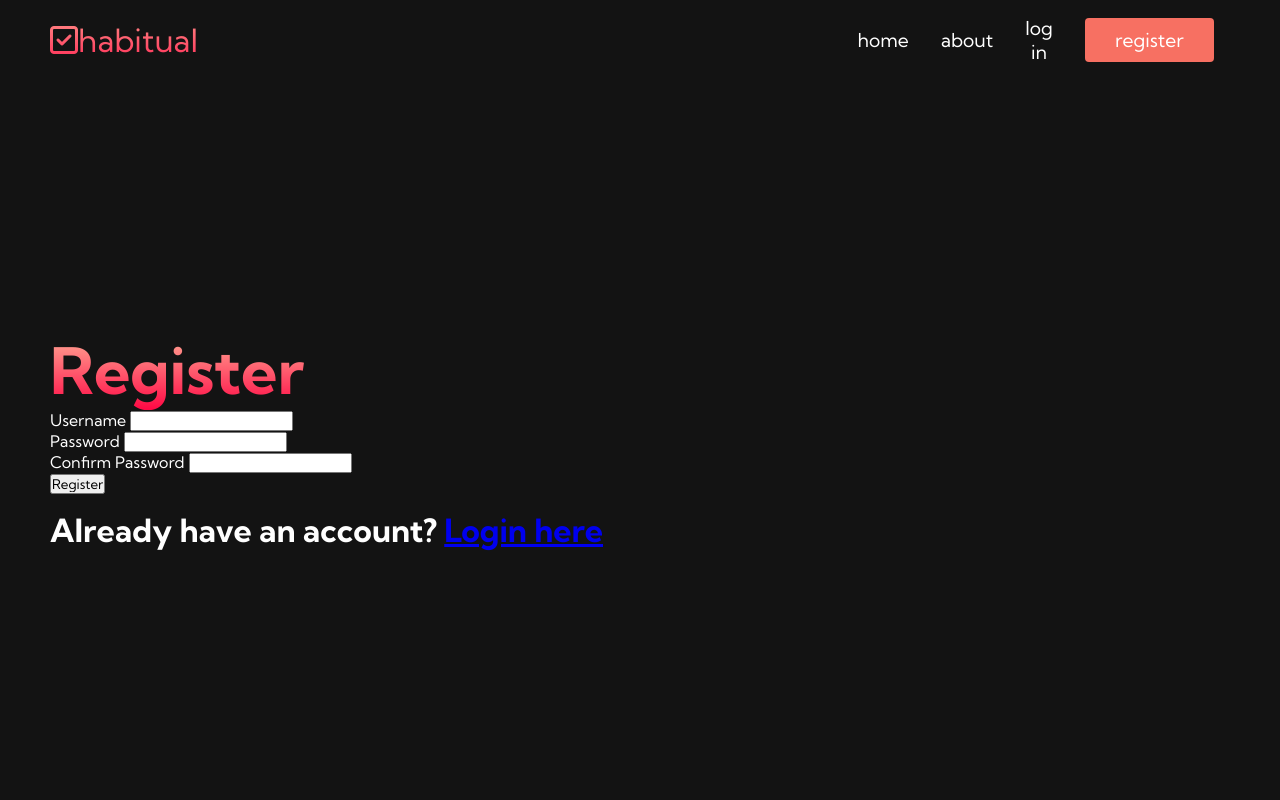
After one commit to CrLeCook/Milestone-Project-3, a Flask app: page /register in a window 1280 px wide. The commit adds this page. Run offline with Flask 3, Linux system fonts and the light colour scheme; some libraries are stand-ins or nearby versions.

Commit message:
user auth added

```diff
--- a/application/forms.py
+++ b/application/forms.py
@@ -1,17 +1,24 @@
 from flask_wtf import FlaskForm
-from wtforms import StringField, TextAreaField, SelectField, SubmitField
-from wtforms.validators import DataRequired
+from wtforms import StringField, PasswordField, BooleanField, SubmitField, TextAreaField, SelectField
+from wtforms.validators import DataRequired, Length, EqualTo
 
-# Define a FlaskForm for creating a new todo
 class TodoForm(FlaskForm):
-    # StringField for the name of the task
-    name = StringField('name of task', validators=[DataRequired()])
+    name = StringField('Name of Task', validators=[DataRequired()])
+    description = TextAreaField('Description', validators=[DataRequired()])
+    completed = SelectField('Completed?', choices=[("False", "No"), ("True", "Yes")], validators=[DataRequired()])
+    submit = SubmitField("Create Task!")
 
-    # TextAreaField for the description of the task
-    description = TextAreaField('description', validators=[DataRequired()])
+class RegistrationForm(FlaskForm):
+    username = StringField('Username', validators=[DataRequired()])
+    password = PasswordField('Password', validators=[DataRequired()])
+    confirm_password = PasswordField('Confirm Password', validators=[
+        DataRequired(),
+        EqualTo('password', message='Passwords must match')
+    ])
+    submit = SubmitField('Register')
 
-    # SelectField for indicating whether the task is completed or not
-    completed = SelectField('completed?', choices=[("False", "no"), ("True", "yes")], validators=[DataRequired()])
-
-    # SubmitField for submitting the form to create the task
-    submit = SubmitField("create task!")
+class LoginForm(FlaskForm):
+    username = StringField('Username', validators=[DataRequired()])
+    password = PasswordField('Password', validators=[DataRequired()])
+    remember = BooleanField('Remember Me')
+    submit = SubmitField('Login')
--- a/application/routes.py
+++ b/application/routes.py
@@ -1,47 +1,65 @@
-from application import app
 from flask import render_template, redirect, flash, request, url_for
-from application import db
-from .forms import TodoForm
+from flask_login import login_user, current_user, logout_user, login_required
+from application import app, db, bcrypt, login_manager
+from .forms import TodoForm, RegistrationForm, LoginForm
 from datetime import datetime
 from bson import ObjectId
+from flask_login import UserMixin
 
-# Route for the index page
+class User(UserMixin):
+    def __init__(self, user_id, username, password):
+        self.id = str(user_id)
+        self.username = username
+        self.password = password
+
+    @staticmethod
+    def get_by_id(user_id):
+        user = db.users.find_one({"_id": ObjectId(user_id)})
+        if user:
+            return User(str(user['_id']), user['username'], user['password'])
+        return None
+
+    @staticmethod
+    def get_by_username(username):
+        user = db.users.find_one({"username": username})
+        if user:
+            return User(str(user['_id']), user['username'], user['password'])
+        return None
+
+@login_manager.user_loader
+def load_user(user_id):
+    return User.get_by_id(user_id)
+
 @app.route("/")
 def index():
     return render_template("index.html")
 
-# Route for the tech page
 @app.route("/tech")
 def tech():
     return render_template("tech.html")
 
-# Route for the about page
 @app.route("/about")
 def about():
     return render_template("about.html")
 
-# Route for viewing all todos
 @app.route("/view_todos")
+@login_required
 def get_todos():
     todos = []
-    # Retrieve todos from the database and format their date
     for todo in db.todos_flask.find().sort("date completed", -1):
         todo["_id"] = str(todo["_id"])
         todo["date completed"] = todo["date completed"].strftime("%b %d %Y %H:%M:%S")
         todos.append(todo)
-
     return render_template("view_todos.html", todos=todos)
 
-# Route for adding a new todo
 @app.route("/add_todo", methods=["POST", "GET"])
+@login_required
 def add_todo():
-    if request.method == "POST":
-        form = TodoForm(request.form)
+    form = TodoForm()
+    if form.validate_on_submit():
         todo_name = form.name.data
         todo_description = form.description.data
         completed = form.completed.data
-
-        # Insert the new todo into the database
         db.todos_flask.insert_one({
             "name": todo_name,
             "description": todo_description,
@@ -49,28 +67,24 @@ def add_todo():
             "date completed": datetime.now()
         })
         flash("Task successfully created", "success")
-        return redirect("/view_todos")
-    else:
-        form = TodoForm()
+        return redirect(url_for('get_todos'))
     return render_template("add_todo.html", form=form)
 
-# Route for deleting a todo
 @app.route("/delete_todo/<id>")
+@login_required
 def delete_todo(id):
     db.todos_flask.find_one_and_delete({"_id": ObjectId(id)})
     flash("Task successfully deleted", "success")
-    return redirect("/view_todos")
+    return redirect(url_for('get_todos'))
 
-# Route for updating a todo
 @app.route("/update_todo/<id>", methods=['POST', 'GET'])
+@login_required
 def update_todo(id):
-    if request.method == "POST":
-        form = TodoForm(request.form)
+    form = TodoForm()
+    if form.validate_on_submit():
         todo_name = form.name.data
         todo_description = form.description.data
         completed = form.completed.data
-
-        # Update the todo in the database
         db.todos_flask.find_one_and_update({"_id": ObjectId(id)}, {"$set": {
             "name": todo_name,
             "description": todo_description,
@@ -78,14 +92,41 @@ def update_todo(id):
             "date completed": datetime.now()
         }})
         flash("Task successfully updated", "success")
-        return redirect("/view_todos")
-    else:
-        form = TodoForm()
+        return redirect(url_for('get_todos'))
+    todo = db.todos_flask.find_one_or_404({"_id": ObjectId(id)})
+    form.name.data = todo.get("name", None)
+    form.description.data = todo.get("description", None)
+    form.completed.data = todo.get("completed", None)
+    return render_template("add_todo.html", form=form)
 
-        # Populate form fields with existing todo data
-        todo = db.todos_flask.find_one_or_404({"_id": ObjectId(id)})
-        form.name.data = todo.get("name", None)
-        form.description.data = todo.get("description", None)
-        form.completed.data = todo.get("completed", None)
+@app.route("/register", methods=['GET', 'POST'])
+def register():
+    form = RegistrationForm()
+    if form.validate_on_submit():
+        hashed_password = bcrypt.generate_password_hash(form.password.data).decode('utf-8')
+        db.users.insert_one({
+            'username': form.username.data,
+            'password': hashed_password
+        })
+        flash('Your account has been created! You are now able to log in', 'success')
+        return redirect(url_for('login'))
+    return render_template('register.html', title='Register', form=form)
 
-    return render_template("add_todo.html", form=form)
+@app.route("/login", methods=['GET', 'POST'])
+def login():
+    form = LoginForm()
+    if form.validate_on_submit():
+        user = User.get_by_username(form.username.data)
+        if user and bcrypt.check_password_hash(user.password, form.password.data):
+            login_user(user, remember=form.remember.data)
+            next_page = request.args.get('next')
+            return redirect(next_page) if next_page else redirect(url_for('index'))
+        else:
+            flash('Login Unsuccessful. Please check username and password', 'danger')
+    return render_template('login.html', title='Login', form=form)
+
+@app.route("/logout")
+@login_required
+def logout():
+    logout_user()
+    return redirect(url_for('index'))
--- /dev/null
+++ b/application/templates/register.html
@@ -0,0 +1,72 @@
+<!DOCTYPE html>
+<html lang="en">
+<head>
+  <meta charset="UTF-8">
+  <meta name="viewport" content="width=device-width, initial-scale=1.0">
+  <title>Register - Habitual</title>
+  <link rel="preconnect" href="https://fonts.googleapis.com">
+  <link rel="preconnect" href="https://fonts.gstatic.com" crossorigin>
+  <link href="https://fonts.googleapis.com/css2?family=Kumbh+Sans:wght,YOPQ@100..900,40..300&display=swap" rel="stylesheet">
+  <link rel="stylesheet" href="{{ url_for('static', filename='styles.css') }}">
+</head>
+<body>
+  <nav class="navbar">
+    <div class="navbar__container">
+      <a href="/" id="navbar__logo"><i class="fa-regular fa-square-check"></i>habitual</a>
+      <ul class="navbar__menu">
+        <li class="navbar__item"><a href="/" class="navbar__links">home</a></li>
+        <li class="navbar__item"><a href="/about" class="navbar__links">about</a></li>
+        {% if current_user.is_authenticated %}
+          <li class="navbar__btn"><a href="/tech" class="button">launch app</a></li>
+          <li class="navbar__item"><a href="/logout" class="navbar__links">logout</a></li>
+          <li class="navbar__item"><a href="/account" class="navbar__links">account</a></li>
+        {% else %}
+          <li class="navbar__item"><a href="/login" class="navbar__links">log in</a></li>
+          <li class="navbar__btn"><a href="/register" class="button">register</a></li>
+        {% endif %}
+      </ul>
+    </div>
+  </nav>
+
+  <!-- Main content -->
+  <div class="main">
+    <div class="main__container">
+      <div class="main__content">
+        <h1>Register</h1>
+        <!-- Display form for user registration -->
+        <form method="POST" action="{{ url_for('register') }}">
+          {{ form.hidden_tag() }}
+          <div class="form-group">
+            {{ form.username.label(class="form-label") }}
+            {{ form.username(class="form-control") }}
+            {% for error in form.username.errors %}
+              <div class="error">{{ error }}</div>
+            {% endfor %}
+          </div>
+          <div class="form-group">
+            {{ form.password.label(class="form-label") }}
+            {{ form.password(class="form-control") }}
+            {% for error in form.password.errors %}
+              <div class="error">{{ error }}</div>
+            {% endfor %}
+          </div>
+          <div class="form-group">
+            {{ form.confirm_password.label(class="form-label") }}
+            {{ form.confirm_password(class="form-control") }}
+            {% for error in form.confirm_password.errors %}
+              <div class="error">{{ error }}</div>
+            {% endfor %}
+          </div>
+          <div class="form-group">
+            {{ form.submit(class="btn btn-primary") }}
+          </div>
+        </form>
+        <p>Already have an account? <a href="{{ url_for('login') }}">Login here</a></p>
+      </div>
+    </div>
+  </div>
+
+  <script src="{{ url_for('static', filename='slide.js') }}"></script>
+  <script src="https://kit.fontawesome.com/bac23c12dd.js" crossorigin="anonymous"></script>
+</body>
+</html>
```
Also changed, not shown: application/__init__.py (+10 -0 lines), application/templates/about.html (+19 -4 lines), application/templates/account.html (added, +47 -0 lines), application/templates/index.html (+20 -7 lines), application/templates/login.html (added, +69 -0 lines), application/templates/logout.html (added).
